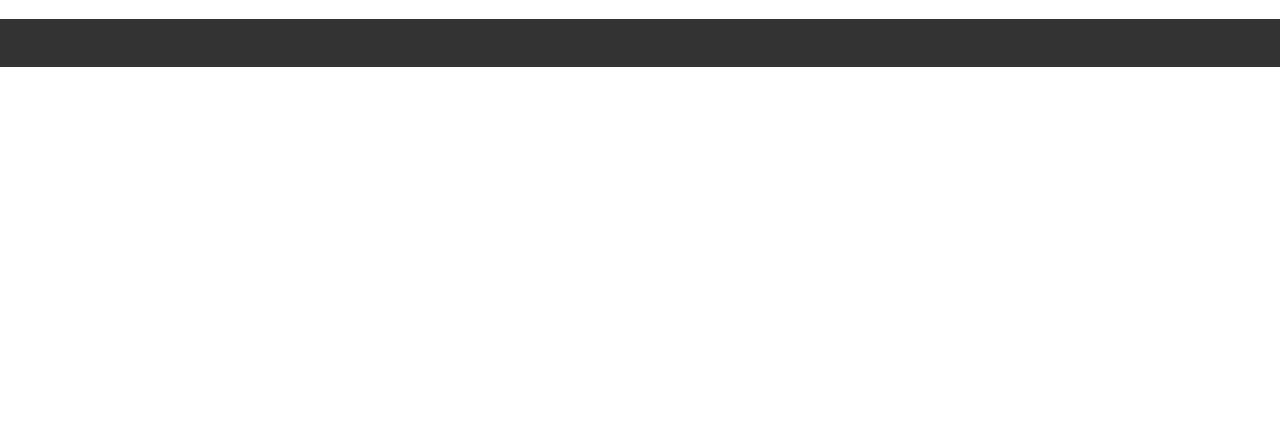
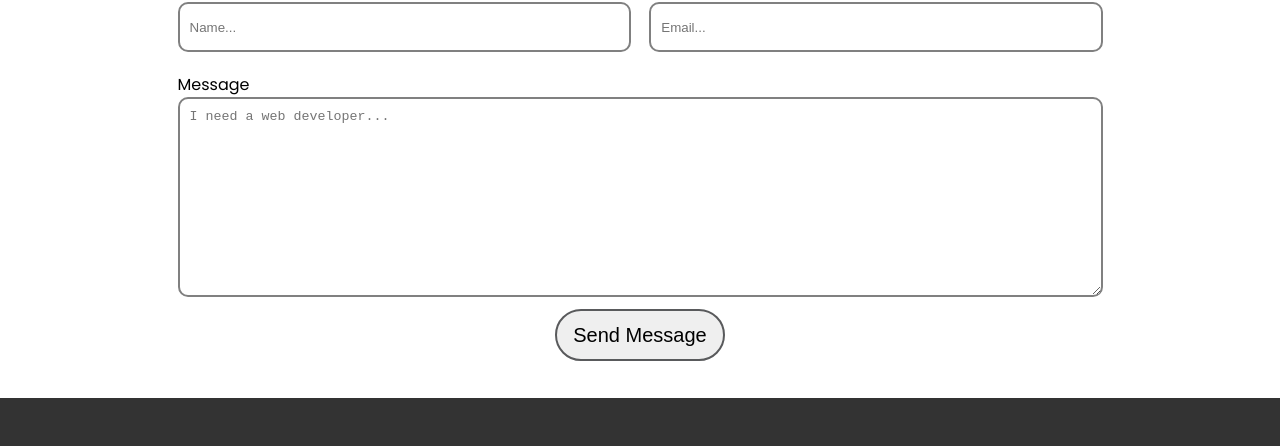
Before and after one commit to Larney11/personal-portfolio, a website: page index.html in a window 1280 px wide. Shown: the part 1805-2251 px from the top of the page. Before the commit the page ends 1872 px from the top, so only its background shows below. Drawn offline with nearby package versions, Linux system fonts and the light colour scheme.

Commit message:
Contact form added

```diff
--- a/css/styles.css
+++ b/css/styles.css
@@ -7,6 +7,10 @@
 html {
   box-sizing: border-box;
   scroll-behavior: smooth;
+}
+
+*, *:before, *:after {
+  box-sizing: inherit;
 }
 
 body {
@@ -288,6 +292,77 @@ i p {
   padding: 0.5rem 1rem;
 }
 
+.section {
+  width: 95%;
+  margin-left: auto;
+  margin-right: auto;
+}
+
+.section-small {
+  max-width: 925px;
+}
+
+.form-container {
+  display: flex;
+  flex-wrap: wrap;
+  text-align: left;
+  overflow: auto;
+}
+
+.form-item {
+
+}
+
+.form-item-full {
+  width: 100%;
+}
+
+.form-item-half {
+  width: 49%;
+}
+
+.form-item-half:nth-child(2n) {
+  margin-left: auto;
+}
+
+.form-label {
+  width: 100%;
+}
+
+.form-input {
+  width: 100%;
+  padding: 10px;
+  height: 50px;
+  border: 2px grey solid;
+  border-radius: 10px;
+}
+
+.form-text-area {
+  height: 200px;
+}
+
+.form-item-full:nth-child(1n) {
+  margin-top: 20px;
+}
+
+.form-button {
+  border: black 1px solid;
+  margin: 5px auto;
+  padding: 0.5rem 1rem;
+  border: var(--grey) 2px solid;
+  color: black;
+  font-size: 20px;
+  line-height: 2rem;
+  border-radius: 2rem;
+  align-self: center;
+}
+
+.form-button:hover {
+  color: white;
+  background-color: grey;
+  border: var(--yellow) 2px solid;
+}
+
 
 /* ----- Navbar ----- */
 .topnav {
--- a/index.html
+++ b/index.html
@@ -226,6 +226,27 @@
           <i class="fa fa-at" aria-hidden="true"> <p>Email Me</p></i>
         </a>
       </div>
+
+      <div class="section section-small">
+        <form class="form-container">
+          <div class="form-item-half">
+            <label class="form-label" for="name">Name</label>
+            <input class="form-input" type="text" id="name" name="name" placeholder="Name...">
+          </div>
+
+          <div class="form-item-half">
+            <label class="form-label" for="email">Email</label>
+            <input class="form-input" type="email" id="email" name="email" placeholder="Email...">
+          </div>
+
+          <div class="form-item-full">
+            <label class="form-label" for="message">Message</label>
+            <textarea class="form-input form-text-area" id="message" name="message" placeholder="I need a web developer..."></textarea>
+          </div>
+
+          <input class="form-button" type="submit" value="Send Message">
+        </form>
+      </div>
     </section>
   </main>
 
```
